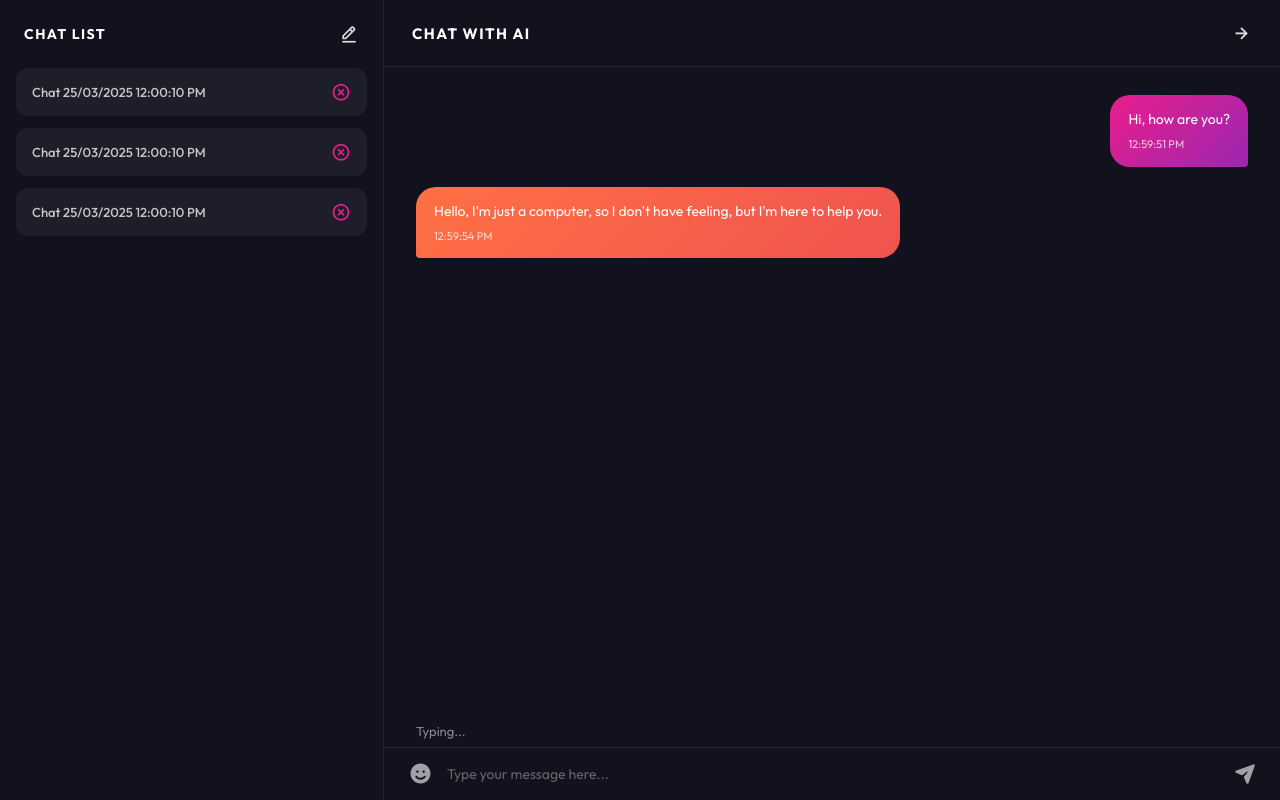
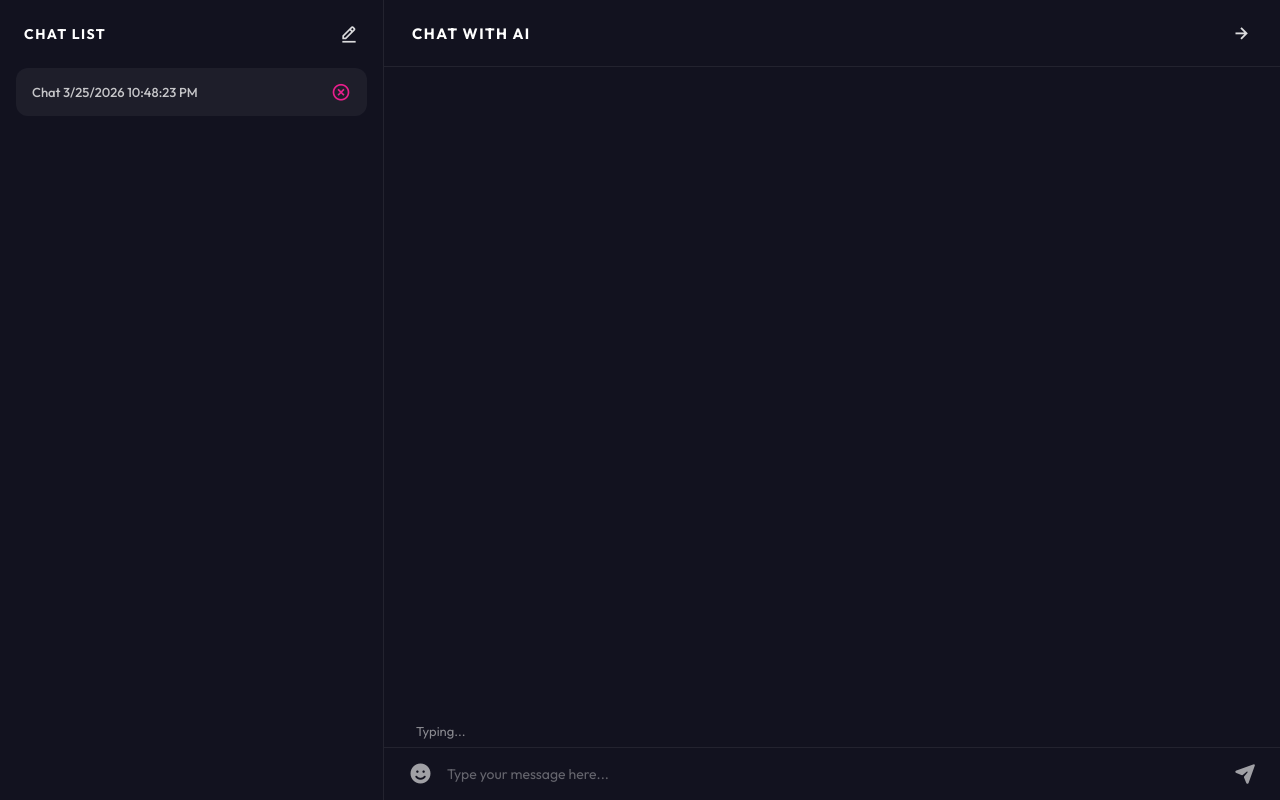
Before and after one commit to CoderRocha/perguntaAI, a React (Vite) app: page / in a window 1280 px wide. Both pictures are taken after a click on the button "CHAT AI". Built offline with nearby package versions, Linux system fonts and the light colour scheme.

Commit message:
feat: chat funtionality

```diff
--- a/src/App.jsx
+++ b/src/App.jsx
@@ -4,9 +4,18 @@
 
 export default function App() {
   const [isChatting, setIsChatting] = useState(false)
+  const [chats, setChats] = useState([])
 
   const handleStartChat = () => {
     setIsChatting(true)
+
+    if (chats.length === 0) {
+      const newChat = {
+        id: `Chat ${new Date().toLocaleDateString("en-US")} ${new Date().toLocaleTimeString()}`,
+        messages: [],
+      }
+      setChats([newChat])
+    }
   }
 
   const handleGoBack = () => {
@@ -16,7 +25,7 @@
   return (
     <div className='container'>
       {isChatting ? (
-        <ChatBotApp onGoBack={handleGoBack} />
+        <ChatBotApp onGoBack={handleGoBack} chats={chats} setChats={setChats} />
       ) : (
         <ChatBotStart onStartChat={handleStartChat} />
       )}
--- a/src/Components/ChatBotApp.jsx
+++ b/src/Components/ChatBotApp.jsx
@@ -1,7 +1,45 @@
-import React from 'react'
+import React, { useState } from 'react'
 import './ChatBotApp.css'
 
-export default function ChatBotApp({ onGoBack }) {
+export default function ChatBotApp({ onGoBack, chats, setChats }) {
+    const [inputValue, setInputValue] = useState('')
+    const [messages, setMessages] = useState(chats[0]?.messages || [])
+
+    const handleInputChange = (e) => {
+        setInputValue(e.target.value)
+    }
+
+    const sendMessage = () => {
+        if(inputValue.trim() === '') {
+            return
+        }
+
+    const newMessage = {
+        type: 'prompt',
+        text: inputValue,
+        timestamp: new Date().toLocaleTimeString(),
+    }
+
+    const updatedMessages = [...messages, newMessage]
+    setMessages(updatedMessages)
+    setInputValue('')
+
+    const updatedChats = chats.map((chat, index) => {
+        if (index === 0) {
+            return {...chats, messages: updatedMessages}
+        }
+        return chat
+    })
+    setChats(updatedChats)
+    }
+
+    const handleKeyDown = (e) => {
+        if(e.key === 'Enter' && inputValue.trim() !== '') {
+            e.preventDefault()
+            sendMessage()
+        }
+    }
+
   return (
     <div className='chat-app'>
         <div className='chat-list'>
@@ -9,18 +47,12 @@
                 <h2>Chat List</h2>
                 <i className='bx bx-edit-alt new-chat'></i>
             </div>
-            <div className='chat-list-item'>
-                <h4>Chat 25/03/2025 12:00:10 PM</h4>
+            {chats.map((chat, index) => (
+                <div key={index} className={`chat-list-item ${index === 0 ? 'active' : ""}`}>
+                <h4>{chat.id}</h4>
                 <i className='bx bx-x-circle circel'></i>
             </div>
-            <div className='chat-list-item'>
-                <h4>Chat 25/03/2025 12:00:10 PM</h4>
-                <i className='bx bx-x-circle circel'></i>
-            </div>
-            <div className='chat-list-item'>
-                <h4>Chat 25/03/2025 12:00:10 PM</h4>
-                <i className='bx bx-x-circle circel'></i>
-            </div>
+            ))}
         </div>
         <div className='chat-window'>
             <div className="chat-title">
@@ -28,22 +60,19 @@
                 <i className='bx bx-right-arrow-alt arrow' onClick={onGoBack}></i>
             </div>
             <div className="chat">
-                <div className="prompt">
-                    Hi, how are you?
-                    <span>12:59:51 PM</span>
+                {messages.map((msg, index) => (
+                    <div key={index} className={msg.type}>
+                    {msg.text} <span>{msg.timestamp}</span>
                 </div>
-                <div className="response">
-                    Hello, I'm just a computer, so I don't have feeling, but I'm here to help you.
-                    <span>12:59:54 PM</span>
-                </div>
+                ) )}
             </div>
             <div className="typing">
                 Typing...
             </div>
-            <form className='msg-form'>
+            <form className='msg-form' onSubmit={(e) => e.preventDefault()}>
                 <i className='fa-solid fa-face-smile emoji'></i>
-                <input type="text" className='msg-input' placeholder="Type your message here..." />
-                <i className='fa-solid fa-paper-plane'></i>
+                <input type="text" className='msg-input' placeholder="Type your message here..." value={inputValue} onChange={handleInputChange} onKeyDown={handleKeyDown} />
+                <i className='fa-solid fa-paper-plane' onClick={sendMessage}></i>
             </form>
         </div>
     </div>
```
